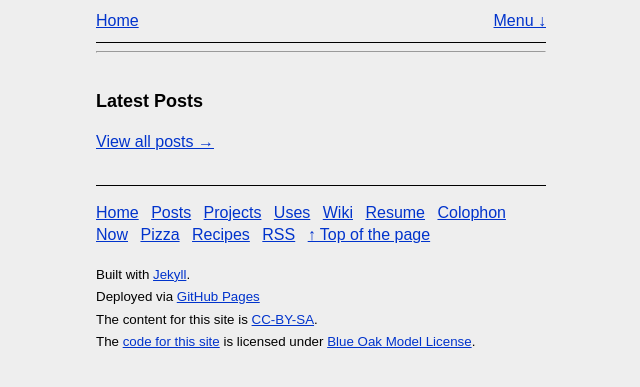
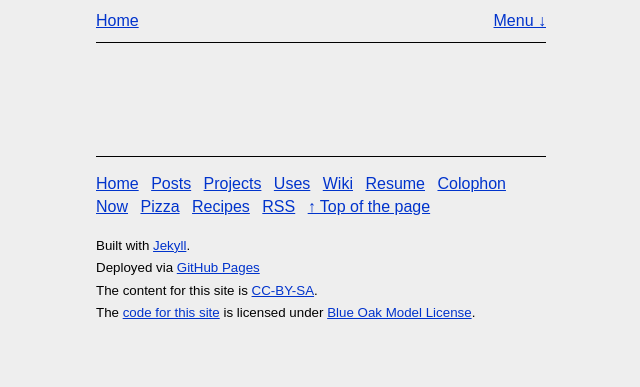
Before and after one commit to mysrcs/wruby, a Jekyll site: the page built from README.md, in a window 1280 px wide. Shown: the top 387 px of the page, without its empty margins (319-959 px from the left). Built offline with Jekyll 4.4.1, drawn with Linux system fonts in a browser that asks for light colours; our own code applies the rules of GitHub Pages for plain Markdown files; some of the changed lines change nothing that is shown.

Commit message:
Update _config.yml

```diff
--- a/_config.yml
+++ b/_config.yml
@@ -5,3 +5,26 @@
 
 include: ["_pages"]
 # collections: pages
+
+defaults:
+  -
+    scope:
+      path: ""
+      type: "pages"
+    values:
+      layout: "page"
+      permalink: /:title/
+  -
+    scope:
+      path: ""
+      type: "posts"
+    values:
+      layout: "post"
+      permalink: /:title/
+#  -
+#    scope:
+#      path: ""
+#      type: "docs"
+#    values:
+#      layout: "documentation"
+#      permalink: /:title/
```
